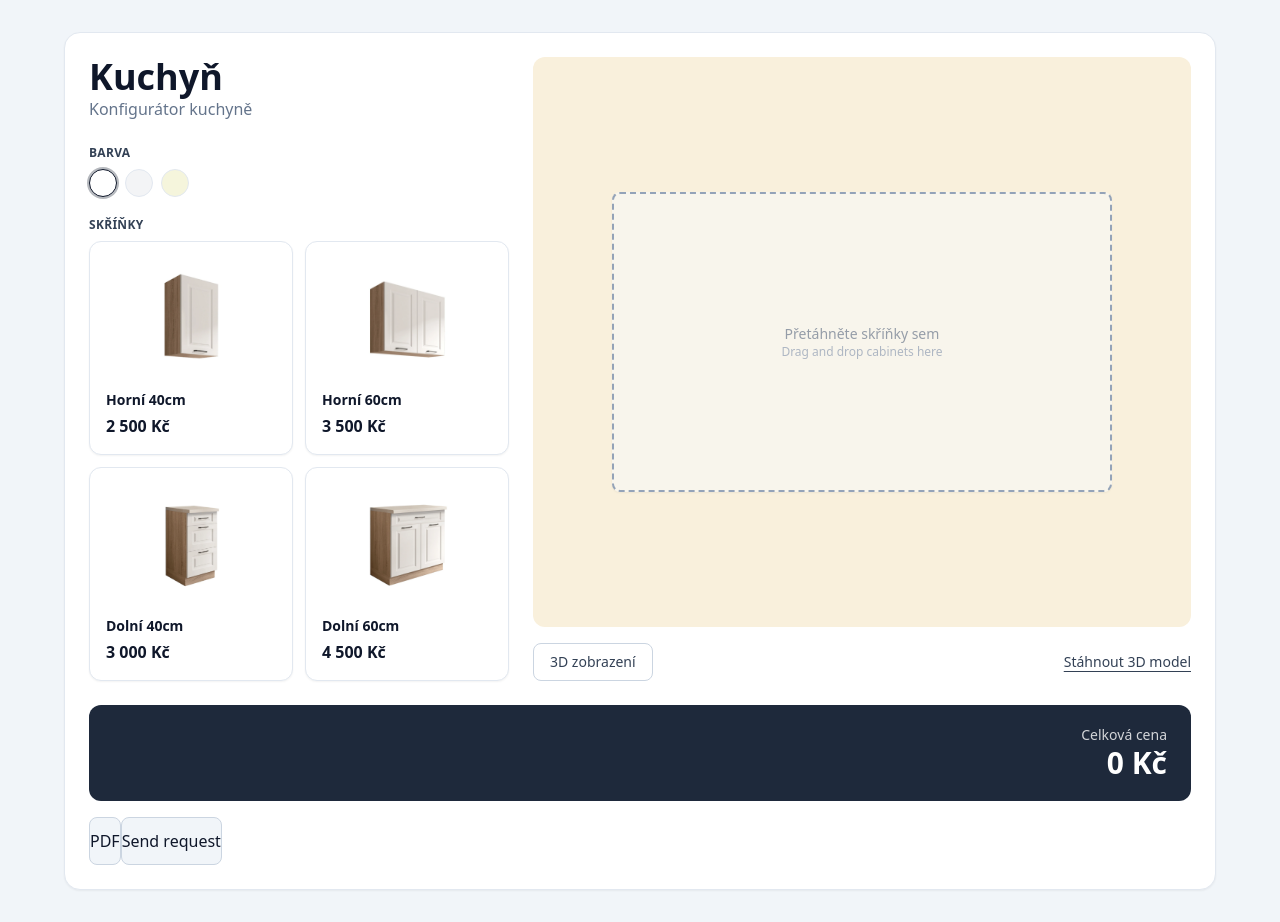
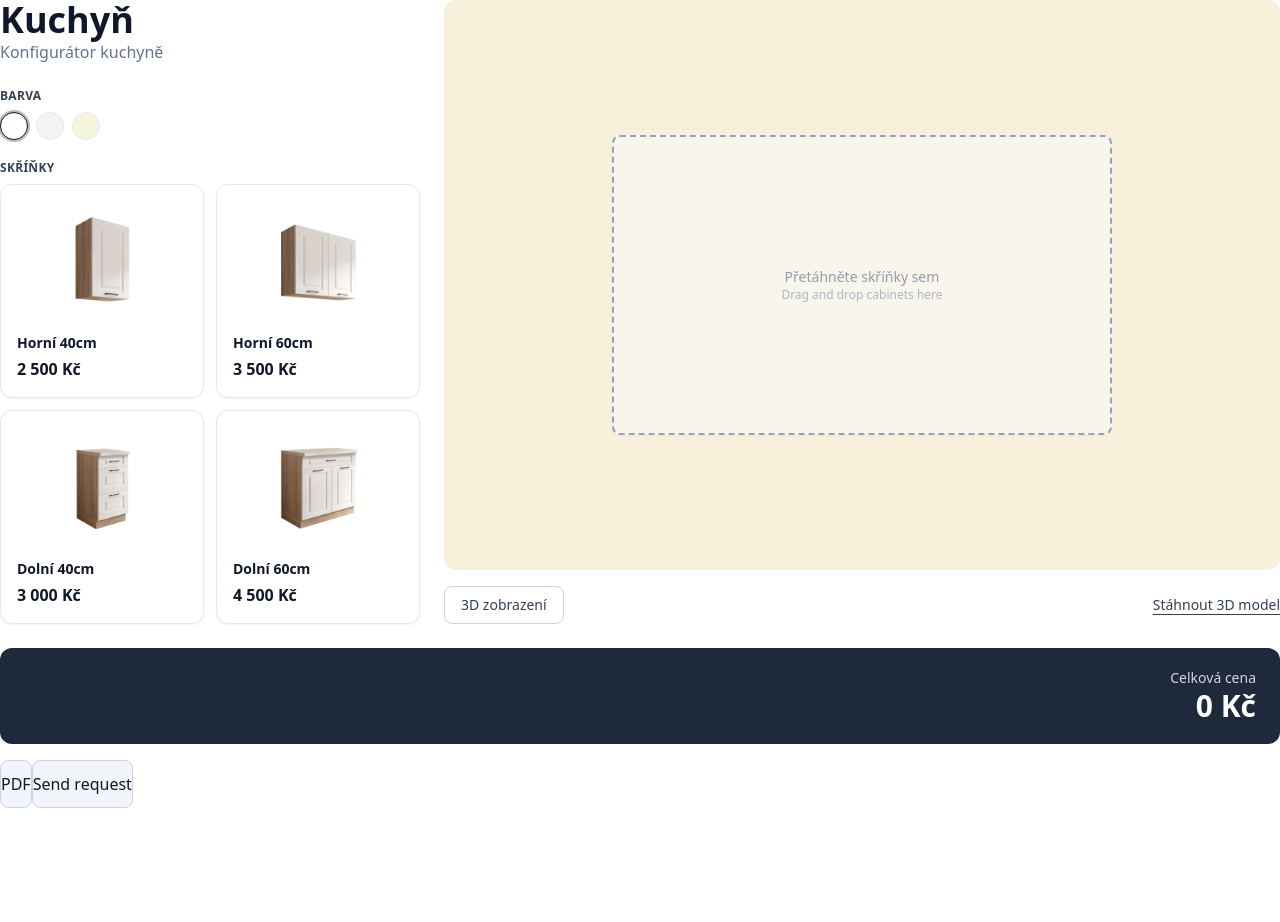
Before and after one commit to glukomania/kitchen_3d, a React (Vite) app: page / in a window 1280 px wide. After the commit the page ends 808 px from the top, so only its background shows below. Built offline with nearby package versions, Linux system fonts and the light colour scheme.

Commit message:
New settings

```diff
--- a/package.json
+++ b/package.json
@@ -6,14 +6,12 @@
   "homepage": "https://glukomania.github.io/kitchen_3d/",
   "scripts": {
     "dev": "vite",
-    "build": "vite build -c vite.widget.config.ts",
-    "build:demo": "vite build",
+    "build": "vite build",
     "preview": "vite preview",
     "typecheck": "tsc -p tsconfig.json --noEmit",
     "lint": "eslint .",
     "format": "prettier . --check",
     "format:fix": "prettier . --write",
-    "predeploy": "npm run build:demo",
     "deploy": "gh-pages -d dist"
   },
   "dependencies": {
--- a/src/App.tsx
+++ b/src/App.tsx
@@ -1,12 +1,9 @@
 import { Configurator } from "@/features/configurator/ui/Configurator";
 
-// Local dev shell (not part of the widget API).
 export function App() {
   return (
-    <div className="min-h-screen bg-slate-100 p-8">
-      <div className="mx-auto max-w-6xl">
-        <Configurator />
-      </div>
+    <div className="min-h-screen w-full">
+      <Configurator />
     </div>
   );
 }
--- a/src/features/configurator/ui/Configurator.tsx
+++ b/src/features/configurator/ui/Configurator.tsx
@@ -4,7 +4,7 @@ import { ButtonsPanel } from "@/features/configurator/ui/ButtonsPanel";
 
 export function Configurator() {
   return (
-    <div className="configurator-container w-full rounded-2xl border border-slate-200 bg-white p-6 shadow-sm">
+    <div className="configurator-container min-h-screen w-full bg-white">
       <OptionsPanel />
 
       <QuantityBar />
```
